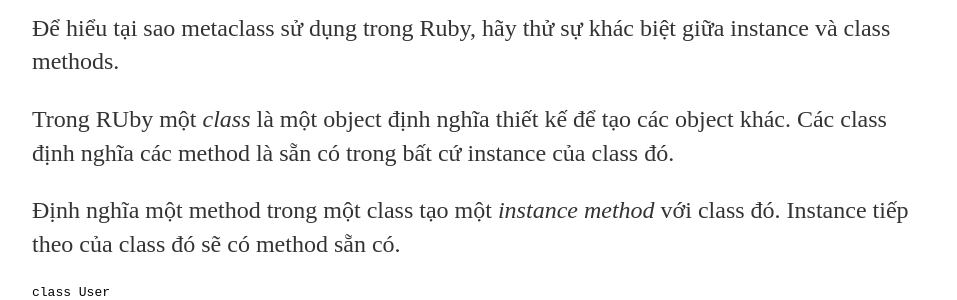
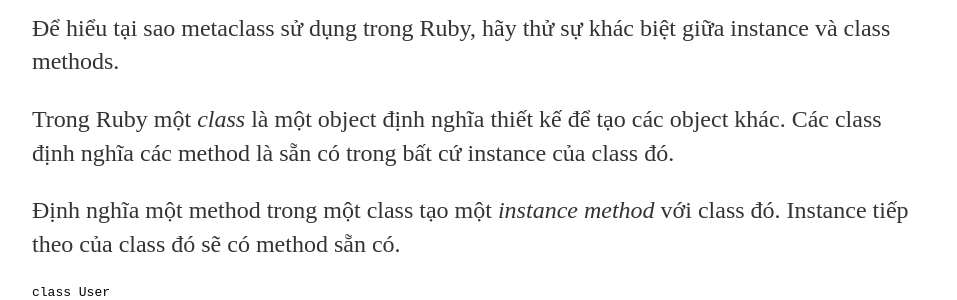
Before and after one commit to limkimhuor/limkimhuor.github.io, a Jekyll site: the page built from _posts/2019-02-22-unraveling-classes-instances-and-metaclasses-in-ruby.md, in a window 1280 px wide and 900 px high, scrolled down 409 px. Shown: the part 154-454 px from the top of the window, without its empty margins (160-1117 px from the left). Built offline with Jekyll 4.4.1, drawn with Linux system fonts in a browser that asks for light colours.

```diff
--- a/_posts/2019-02-22-unraveling-classes-instances-and-metaclasses-in-ruby.md
+++ b/_posts/2019-02-22-unraveling-classes-instances-and-metaclasses-in-ruby.md
@@ -11,7 +11,7 @@ Trong bài viết này sẽ học về class và các instance method làm việ
 ### Class Instances và Instance Methods
 Để hiểu tại sao metaclass sử dụng trong Ruby, hãy thử sự khác biệt giữa instance và class methods.
 
-Trong RUby một *class* là một object định nghĩa thiết kế để tạo các object khác. Các class định nghĩa các method là sẵn có trong bất cứ instance của class đó.
+Trong Ruby một *class* là một object định nghĩa thiết kế để tạo các object khác. Các class định nghĩa các method là sẵn có trong bất cứ instance của class đó.
 
 Định nghĩa một method trong một class tạo một *instance method* với class đó. Instance tiếp theo của class đó sẽ có method sẵn có.
 
```
